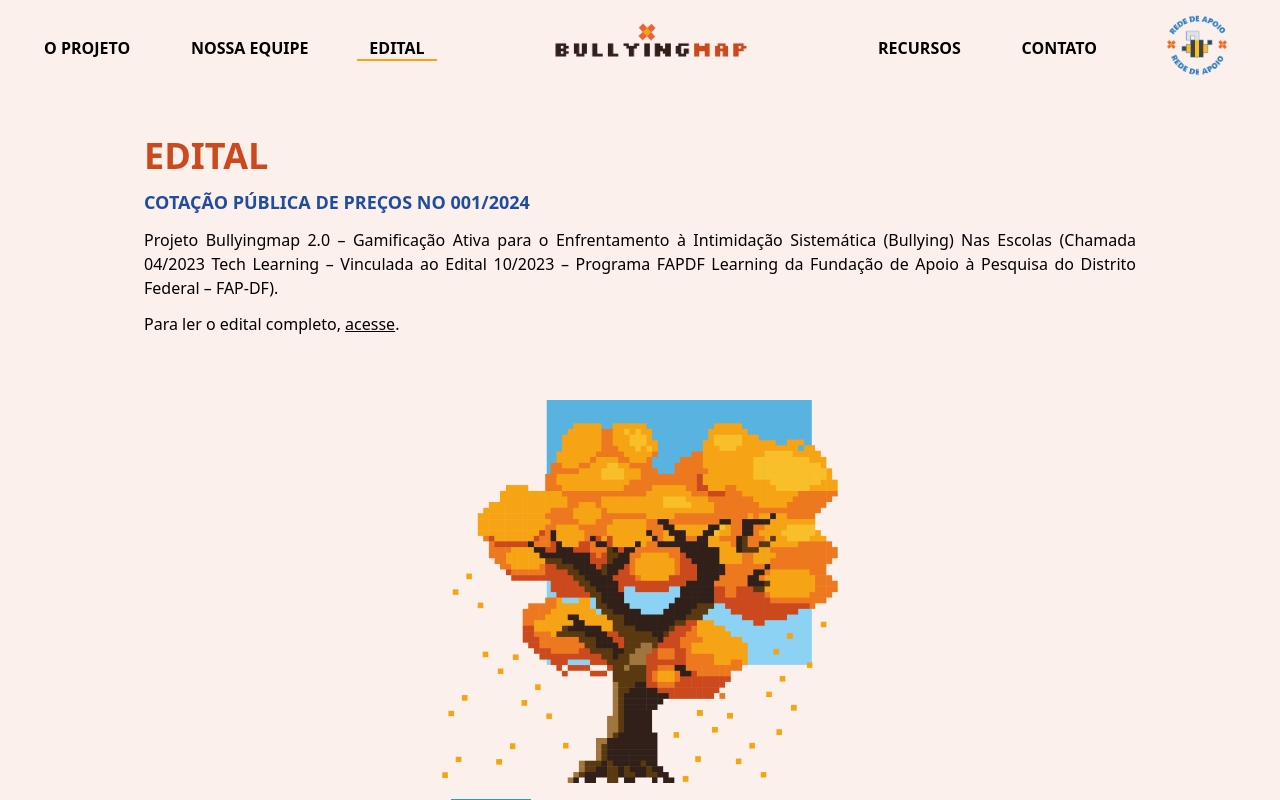
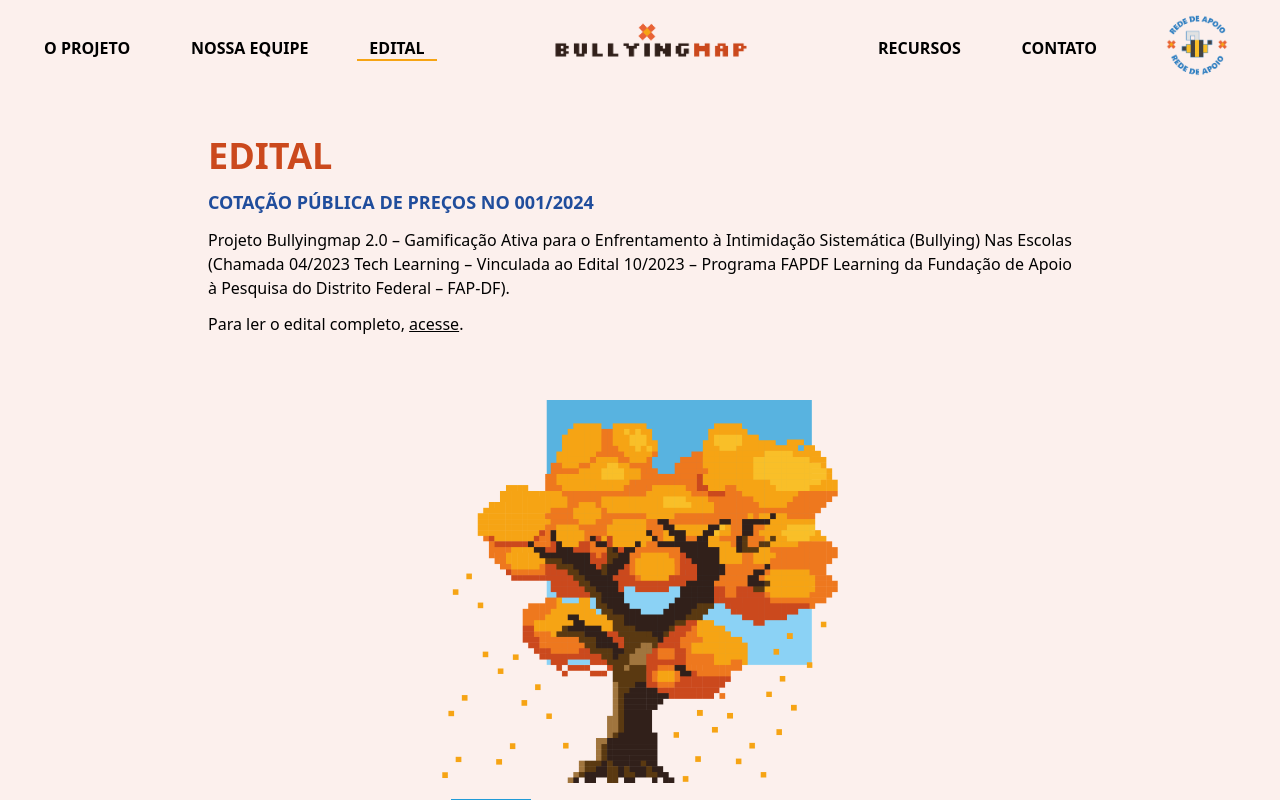
Before and after one commit to MariaCHelena/BullyingMap-Site, a React (Vite) app: page /BullyingMap-Site/edital/cotacao-publica-precos-No-001/2024 in a window 1280 px wide. Built offline with nearby package versions, Linux system fonts and the light colour scheme.

Commit message:
style: ajustando margem

```diff
--- a/src/features/edital/pages/index.tsx
+++ b/src/features/edital/pages/index.tsx
@@ -2,7 +2,7 @@
 
 const EditalPage = () => {
     return<div className="flex flex-col justify-center items-center h-auto gap-16 mx-10 sm:mx-20 md:mx-36 mt-10">
-        <div className='flex flex-col justify-start gap-3'>
+        <div className='flex flex-col justify-start gap-3 px-16'>
             <h1 className=" text-laranja text-4xl font-bold">EDITAL</h1>
             <h2 className="text-azul text-lg font-bold">COTAÇÃO PÚBLICA DE PREÇOS NO 001/2024</h2>
             <p className="text-preto font-medium text-justify">Projeto Bullyingmap 2.0 – Gamificação Ativa para o Enfrentamento à Intimidação Sistemática (Bullying) Nas Escolas (Chamada 04/2023 Tech Learning – Vinculada ao Edital 10/2023 – Programa FAPDF Learning da Fundação de Apoio à Pesquisa do Distrito Federal – FAP-DF).</p>
```
